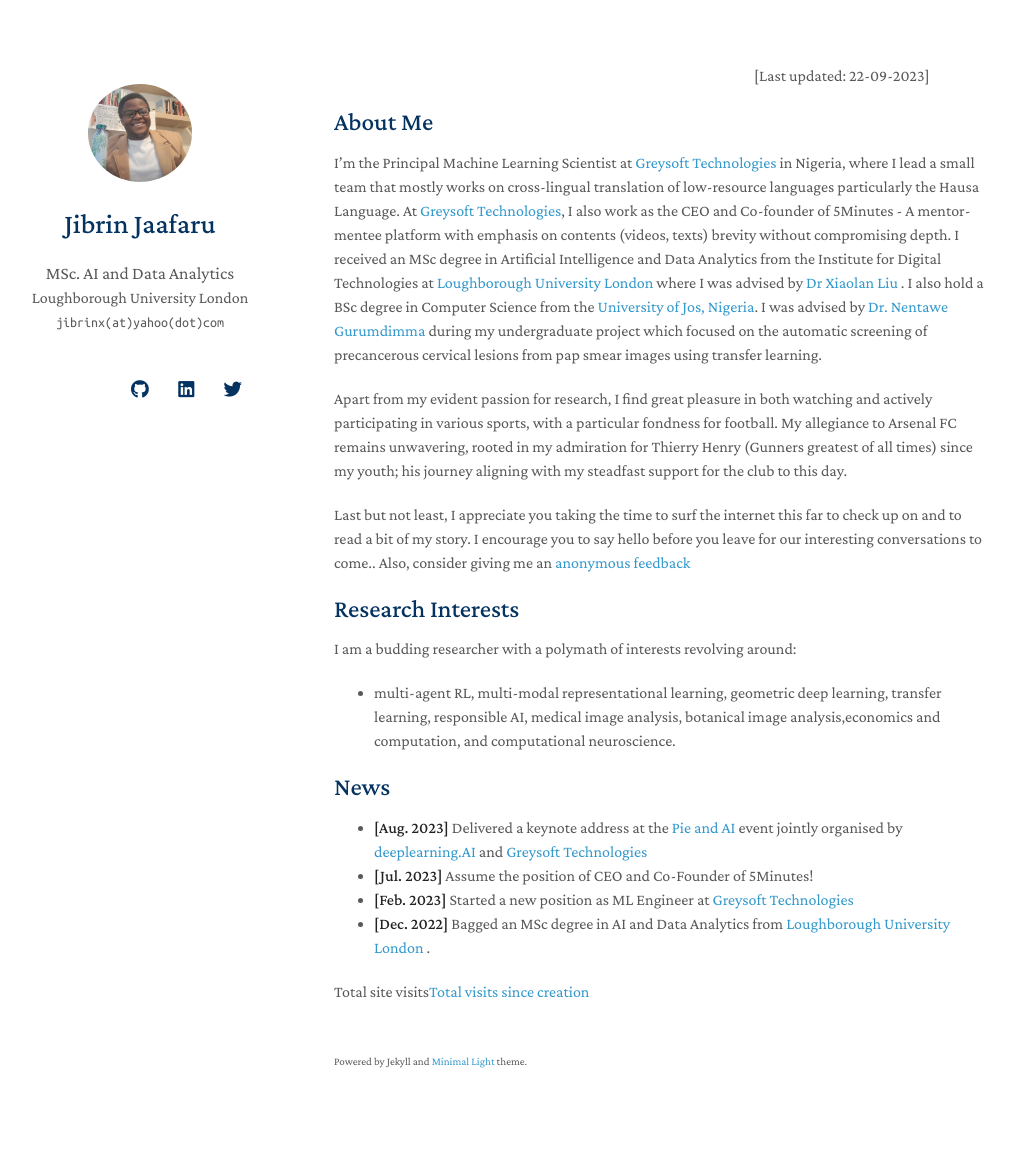
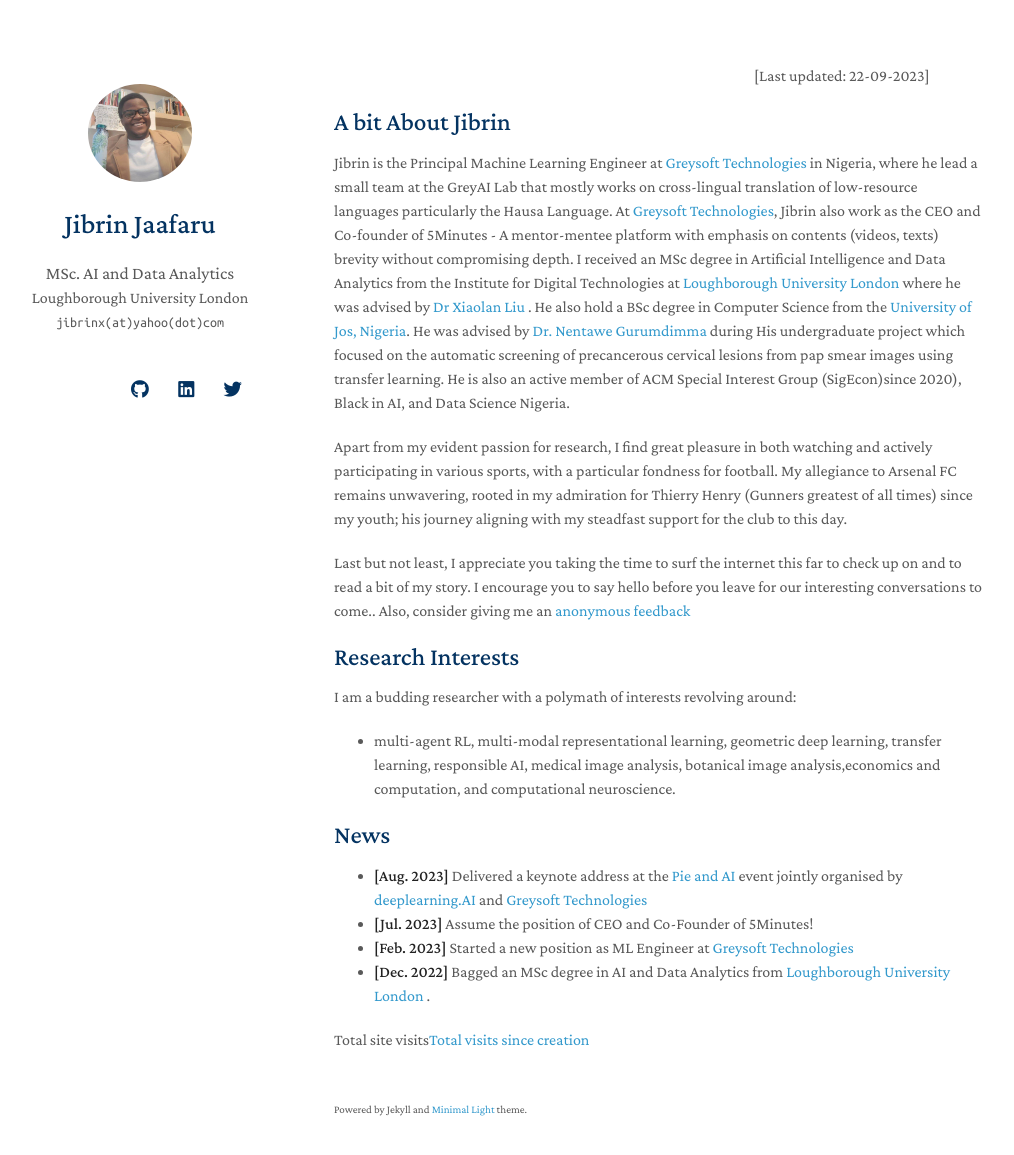
Before and after one commit to jibrinx/jibrinx.github.io, a Jekyll site: the page built from index.md, in a window 1280 px wide and 1190 px high. Shown: the top 1155 px of the window, without its empty margins (136-1150 px from the left). Built offline with Jekyll 4.4.1, drawn with Linux system fonts in a browser that asks for light colours; nearby versions of some CDN libraries; a style sheet for code colours, icons or effects is not loaded.

Commit message:
Update index.md

```diff
--- a/index.md
+++ b/index.md
@@ -2,10 +2,10 @@
 layout: homepage
 ---
 &nbsp;&nbsp;&nbsp;&nbsp;&nbsp;&nbsp;&nbsp;&nbsp;&nbsp;&nbsp;&nbsp;&nbsp;&nbsp;&nbsp;&nbsp; &nbsp;&nbsp;&nbsp;&nbsp;&nbsp;&nbsp;&nbsp;&nbsp;&nbsp;&nbsp;&nbsp;&nbsp;&nbsp;&nbsp;&nbsp;&nbsp;&nbsp;&nbsp;&nbsp;&nbsp;&nbsp;&nbsp;&nbsp;&nbsp;&nbsp;&nbsp;&nbsp;&nbsp;&nbsp;&nbsp;&nbsp;&nbsp;&nbsp;&nbsp;&nbsp;&nbsp;&nbsp;&nbsp;&nbsp;&nbsp;&nbsp;&nbsp;&nbsp;&nbsp;&nbsp; &nbsp;&nbsp;&nbsp;&nbsp;&nbsp;&nbsp;&nbsp;&nbsp;&nbsp;&nbsp;&nbsp;&nbsp;&nbsp;&nbsp;&nbsp;&nbsp;&nbsp;&nbsp;&nbsp;&nbsp;&nbsp;&nbsp;&nbsp;&nbsp;&nbsp;&nbsp;&nbsp;&nbsp;&nbsp;&nbsp;&nbsp;&nbsp;&nbsp;&nbsp;&nbsp;&nbsp;&nbsp;&nbsp;&nbsp;&nbsp;&nbsp;&nbsp;&nbsp;&nbsp;&nbsp; &nbsp;&nbsp;&nbsp;&nbsp;&nbsp;&nbsp;&nbsp;&nbsp;&nbsp;&nbsp;&nbsp;&nbsp;&nbsp;&nbsp;&nbsp;&nbsp;&nbsp;&nbsp;&nbsp;&nbsp;&nbsp;&nbsp;&nbsp;&nbsp;&nbsp;&nbsp;&nbsp;&nbsp;&nbsp;&nbsp;&nbsp;&nbsp;[Last updated: 22-09-2023]
-## About Me
+## A bit About Jibrin
 
 
-I'm the Principal Machine Learning Scientist at <a href="https://greysoft.ng">Greysoft Technologies</a> in Nigeria, where I lead a small team that mostly works on cross-lingual translation of low-resource languages particularly the Hausa Language. At <a href="https://greysoft.ng">Greysoft Technologies</a>, I also work as the CEO and Co-founder of 5Minutes - A mentor-mentee platform with emphasis on contents (videos, texts) brevity without compromising depth. I received an MSc degree in Artificial Intelligence and Data Analytics from the Institute for Digital Technologies at  <a href="https://www.lborolondon.ac.uk/study/masters-degrees/artificial-intelligence-data-analytics/"> Loughborough University London </a> where I was advised by <a href="https://www.lborolondon.ac.uk/about/staff/dr-xiaolan-liu/">Dr Xiaolan Liu </a>. I also hold a BSc degree in Computer Science from the <a href="https://unijos.edu.ng">University of Jos, Nigeria</a>. I was advised by  <a href="https://scholar.google.com/citations?user=q9VpwWEAAAAJ&hl=enDr. Nentawe Gurumdimma)"> Dr. Nentawe Gurumdimma</a> during my undergraduate project which focused on the automatic screening of precancerous cervical lesions from pap smear images using transfer learning.
+Jibrin is the Principal Machine Learning Engineer at <a href="https://greysoft.ng">Greysoft Technologies</a> in Nigeria, where he lead a small team at the GreyAI Lab that mostly works on cross-lingual translation of low-resource languages particularly the Hausa Language. At <a href="https://greysoft.ng">Greysoft Technologies</a>, Jibrin also work as the CEO and Co-founder of 5Minutes - A mentor-mentee platform with emphasis on contents (videos, texts) brevity without compromising depth. I received an MSc degree in Artificial Intelligence and Data Analytics from the Institute for Digital Technologies at  <a href="https://www.lborolondon.ac.uk/study/masters-degrees/artificial-intelligence-data-analytics/"> Loughborough University London </a> where he was advised by <a href="https://www.lborolondon.ac.uk/about/staff/dr-xiaolan-liu/">Dr Xiaolan Liu </a>. He also hold a BSc degree in Computer Science from the <a href="https://unijos.edu.ng">University of Jos, Nigeria</a>. He was advised by  <a href="https://scholar.google.com/citations?user=q9VpwWEAAAAJ&hl=enDr. Nentawe Gurumdimma)"> Dr. Nentawe Gurumdimma</a> during His undergraduate project which focused on the automatic screening of precancerous cervical lesions from pap smear images using transfer learning. He is also an active member of ACM Special Interest Group (SigEcon)since 2020), Black in AI, and Data Science Nigeria.
 
 Apart from my evident passion for research, I find great pleasure in both watching and actively participating in various sports, with a particular fondness for football. My allegiance to Arsenal FC remains unwavering, rooted in my admiration for Thierry Henry (Gunners greatest of all times) since my youth; his journey aligning with my steadfast support for the club to this day.
 
```
